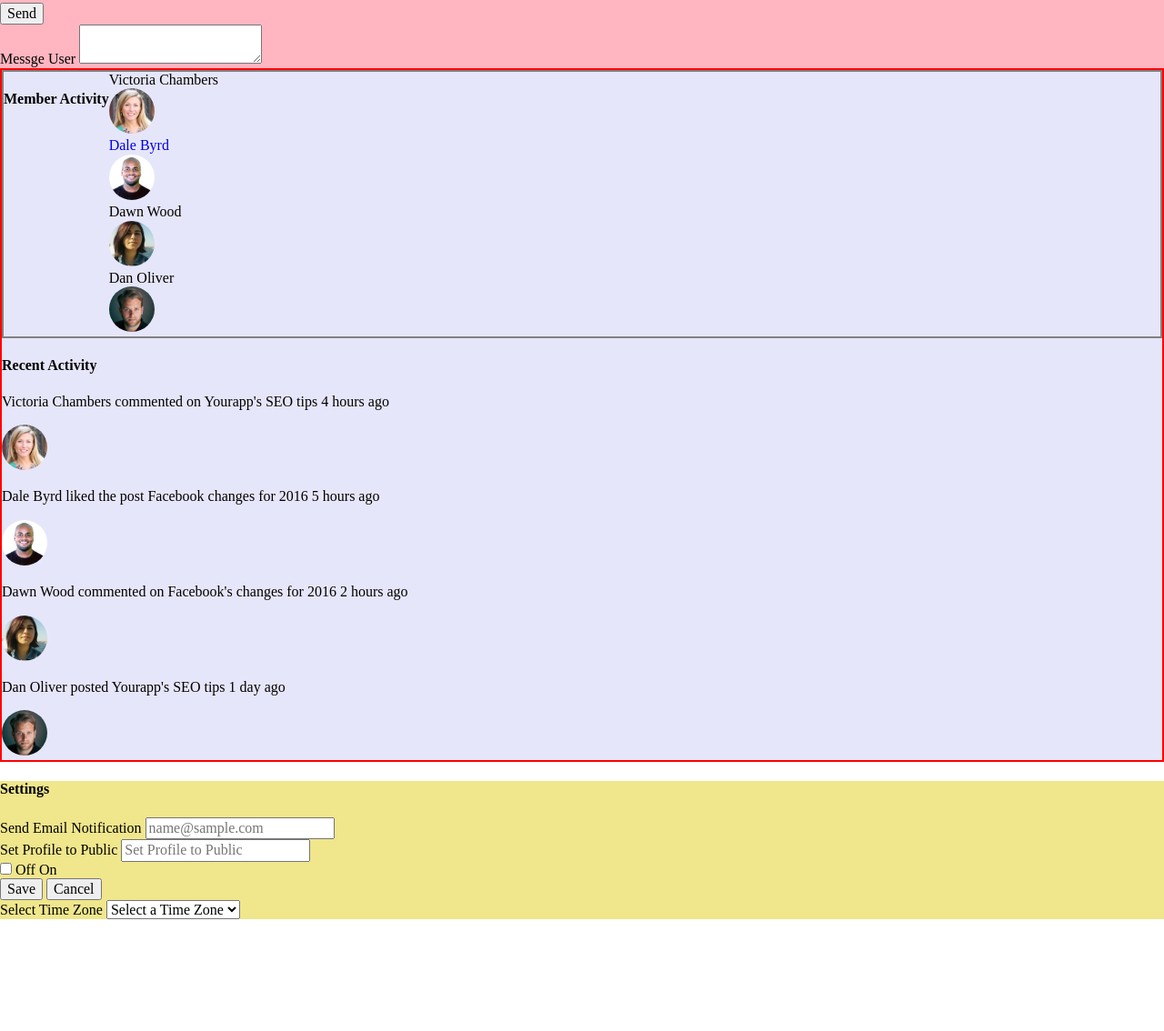
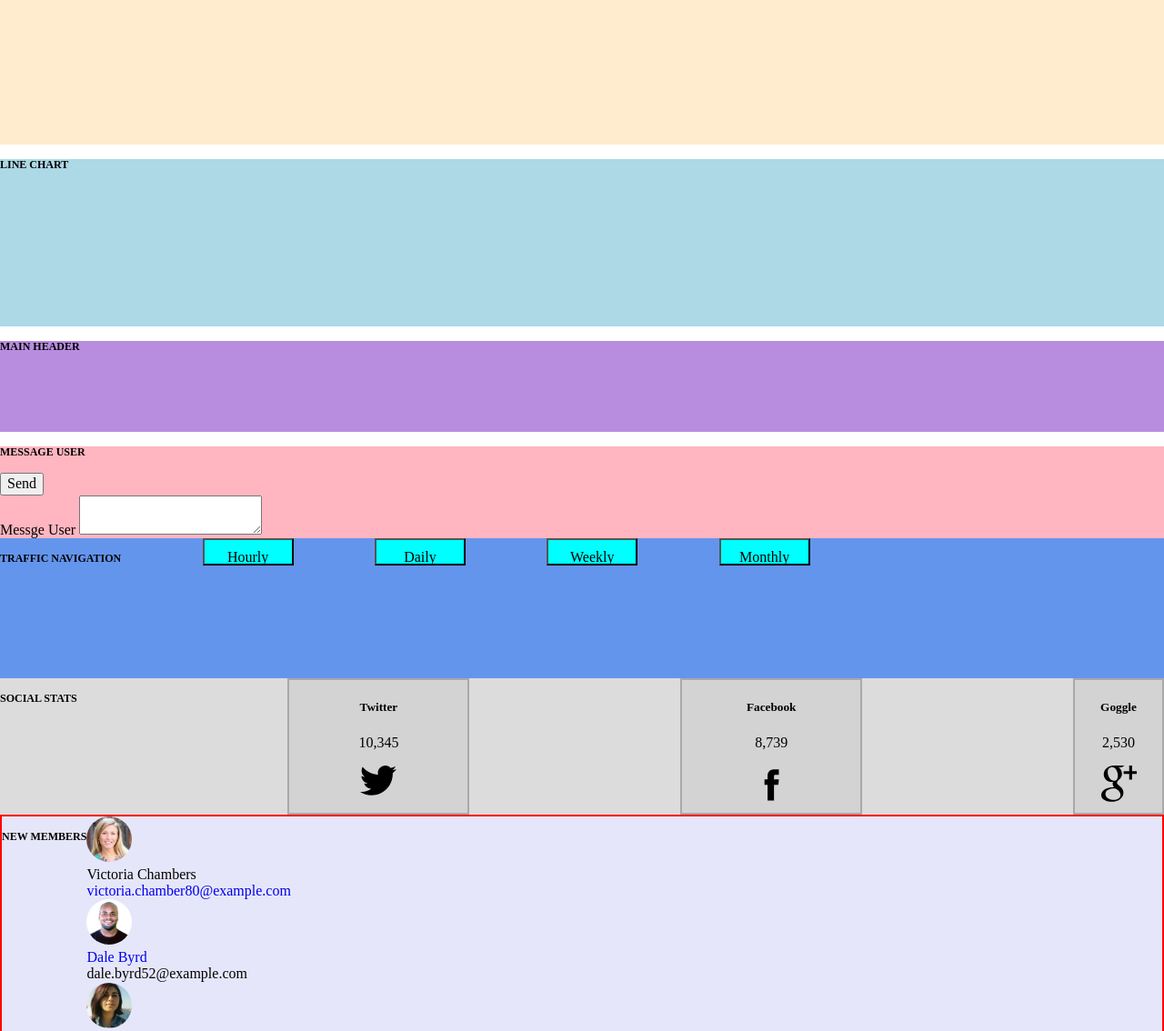
Before and after one commit to ddulaney77/treehouse-project-9, a plain HTML site: page index.html in a window 1280 px wide. Shown: the part 415-1549 px from the top of the page at 91% size. Before the commit the page ends 1426 px from the top, so only its background shows below. Drawn offline with Linux system fonts and the light colour scheme.

Commit message:
added social icons, buttons to traffic chart

```diff
--- a/index.html
+++ b/index.html
@@ -40,16 +40,25 @@
 
 <div class="bar">
     <h4>Bar Chart</h4>
+    <div>
+        <canvas id="myChart"></canvas>
+      </div>
   <!-- js.charts bar chart with data -->
   </div>
 
 <div class="donut">
     <h4>Donut Chart</h4>
+    <div>
+        <canvas id="myChart"></canvas>
+      </div>
 <!-- js.charts donut chart with data -->
 </div>
 
 <div class="line">
     <h4>Line Chart</h4>
+    <div>
+        <canvas id="myChart"></canvas>
+      </div>
 <!-- js.charts line chart with data -->
 </div>
 
@@ -68,25 +77,104 @@
 </div>
 </section>
 
+<section>
+<div class="traffic">
+  <h4>Traffic Navigation</h4>
+    <button class="hour">Hourly</button>
+    <button class="day">Daily</button>
+    <button  class="week">Weekly</button>
+    <button class="month">Monthly</button>
+    <div>
+        <canvas id="myChart"></canvas>
+      </div>
+    </section>
+<section class="stats">
+  <h4>Social Stats</h4>
+  <div class="twit">
+    <h5>Twitter</h5>
+    <p>10,345</p>
+<!-- Generator: Adobe Illustrator 19.1.0, SVG Export Plug-In . SVG Version: 6.00 Build 0)  -->
+<g class="social-icon">
+<svg class="twit-icon"version="1.1" id="Layer_1" xmlns="http://www.w3.org/2000/svg" xmlns:xlink="http://www.w3.org/1999/xlink" height="40px" width="40px"
+	 viewBox="0 0 32 32" style="enable-background:new 0 0 32 32;" xml:space="preserve">
+<path d="M32,3.1c-1.2,0.5-2.4,0.9-3.8,1c1.4-0.8,2.4-2.1,2.9-3.6c-1.3,0.8-2.7,1.3-4.2,1.6C25.8,0.8,24,0,22.2,0
+	c-3.6,0-6.6,2.9-6.6,6.6c0,0.5,0.1,1,0.2,1.5C10.3,7.8,5.5,5.2,2.2,1.2c-0.6,1-0.9,2.1-0.9,3.3c0,2.3,1.2,4.3,2.9,5.5
+	c-1.1,0-2.1-0.3-3-0.8c0,0,0,0.1,0,0.1c0,3.2,2.3,5.8,5.3,6.4c-0.6,0.1-1.1,0.2-1.7,0.2c-0.4,0-0.8,0-1.2-0.1
+	c0.8,2.6,3.3,4.5,6.1,4.6c-2.2,1.8-5.1,2.8-8.2,2.8c-0.5,0-1.1,0-1.6-0.1c2.9,1.9,6.4,3,10.1,3c12.1,0,18.7-10,18.7-18.7
+	c0-0.3,0-0.6,0-0.8C30,5.6,31.1,4.4,32,3.1z"/>
+</svg>
+</g>
+    </svg>
+
+  </div>
+  <div class="face">
+    <h5>Facebook</h5>
+    <p>8,739</p>
+    <g class="social-icon">
+    <svg class="face-icon"enable-background="new 0 0 56.693 56.693" height="40px" id="Layer_1" version="1.1" viewBox="0 0 56.693 56.693" width="40px" xml:space="preserve" xmlns="http://www.w3.org/2000/svg" xmlns:xlink="http://www.w3.org/1999/xlink"><path d="M40.43,21.739h-7.645v-5.014c0-1.883,1.248-2.322,2.127-2.322c0.877,0,5.395,0,5.395,0V6.125l-7.43-0.029  c-8.248,0-10.125,6.174-10.125,10.125v5.518h-4.77v8.53h4.77c0,10.947,0,24.137,0,24.137h10.033c0,0,0-13.32,0-24.137h6.77  L40.43,21.739z"/></svg>
+  </g>
+
+  </div>
+  <div class="goog">
+    <h5>Goggle</h5>
+    <p>2,530</p>
+  <g class="social-icon">
+<!-- Generator: Adobe Illustrator 19.1.0, SVG Export Plug-In . SVG Version: 6.00 Build 0)  -->
+<svg class="goog-icon"version="1.1" id="Layer_1" xmlns="http://www.w3.org/2000/svg" xmlns:xlink="http://www.w3.org/1999/xlink" height="40px" width="40px"
+	 viewBox="0 0 32 32" style="enable-background:new 0 0 32 32;" xml:space="preserve">
+<path d="M17.7,25.7c0-0.3,0-0.5-0.1-0.8c-0.1-0.2-0.1-0.5-0.2-0.7c-0.1-0.2-0.2-0.4-0.3-0.7c-0.2-0.2-0.3-0.4-0.4-0.6
+	c-0.1-0.2-0.3-0.3-0.5-0.6c-0.2-0.2-0.4-0.4-0.5-0.5c-0.1-0.1-0.3-0.3-0.6-0.5c-0.3-0.2-0.5-0.4-0.6-0.4s-0.3-0.2-0.6-0.4
+	c-0.3-0.2-0.5-0.4-0.6-0.4c-0.2,0-0.5,0-1,0c-0.7,0-1.4,0-2,0.1c-0.7,0.1-1.4,0.2-2.1,0.5c-0.7,0.2-1.3,0.5-1.9,0.9s-1,0.8-1.3,1.4
+	c-0.3,0.6-0.5,1.3-0.5,2.1c0,0.9,0.2,1.7,0.7,2.3c0.5,0.7,1.1,1.2,1.8,1.6s1.5,0.7,2.3,0.9s1.6,0.3,2.4,0.3c0.8,0,1.5-0.1,2.2-0.2
+	c0.7-0.2,1.3-0.4,1.9-0.8c0.6-0.3,1.1-0.8,1.4-1.4C17.5,27.2,17.7,26.5,17.7,25.7z M15.4,9.1c0-0.8-0.1-1.6-0.3-2.5
+	c-0.2-0.9-0.5-1.7-0.9-2.5c-0.4-0.8-0.9-1.5-1.6-2c-0.7-0.5-1.5-0.8-2.3-0.8c-1.2,0-2.1,0.4-2.8,1.3c-0.7,0.9-1,1.9-1,3.2
+	c0,0.6,0.1,1.2,0.2,1.9c0.1,0.7,0.4,1.3,0.7,2c0.3,0.7,0.7,1.3,1.1,1.8c0.4,0.5,0.9,1,1.5,1.3c0.6,0.3,1.2,0.5,1.9,0.5
+	c1.2,0,2.1-0.4,2.7-1.2C15.1,11.4,15.4,10.4,15.4,9.1z M12.9,0h8.4l-2.6,1.5h-2.6c0.9,0.6,1.6,1.4,2.1,2.4s0.8,2.1,0.8,3.2
+	c0,0.9-0.1,1.8-0.4,2.5c-0.3,0.7-0.7,1.3-1.1,1.8c-0.4,0.4-0.8,0.9-1.3,1.2c-0.4,0.4-0.8,0.8-1.1,1.2c-0.3,0.4-0.4,0.8-0.4,1.3
+	c0,0.3,0.1,0.7,0.3,1c0.2,0.3,0.5,0.6,0.8,0.9c0.3,0.3,0.7,0.6,1.1,0.9c0.4,0.3,0.8,0.7,1.2,1.1c0.4,0.4,0.8,0.8,1.1,1.3
+	c0.3,0.5,0.6,1,0.8,1.6c0.2,0.6,0.3,1.3,0.3,2c0,2.1-0.9,3.9-2.7,5.4c-1.9,1.7-4.6,2.5-8.1,2.5c-0.8,0-1.5-0.1-2.3-0.2
+	c-0.8-0.1-1.6-0.3-2.3-0.6c-0.8-0.3-1.5-0.7-2.1-1.1c-0.6-0.4-1.1-1-1.5-1.7C1,27.6,0.8,26.9,0.8,26c0-0.8,0.2-1.6,0.7-2.6
+	c0.4-0.8,1-1.5,1.8-2.1c0.8-0.6,1.8-1.1,2.8-1.4c1-0.3,2-0.5,3-0.7c0.9-0.1,1.9-0.2,2.9-0.3c-0.8-1.1-1.2-2-1.2-2.9
+	c0-0.2,0-0.3,0-0.5c0-0.1,0.1-0.3,0.1-0.4c0-0.1,0.1-0.2,0.2-0.4c0.1-0.2,0.1-0.3,0.1-0.4c-0.5,0.1-1,0.1-1.3,0.1
+	c-1.9,0-3.5-0.6-4.9-1.9c-1.4-1.3-2-2.8-2-4.7c0-1.8,0.6-3.4,1.8-4.8C6,1.7,7.5,0.8,9.3,0.4C10.5,0.1,11.7,0,12.9,0z M32.8,4.9v2.5
+	h-4.9v4.9h-2.5V7.4h-4.9V4.9h4.9V0h2.5v4.9H32.8z"/>
+</svg>
+</g>
+
+  </div>
+</section>
 
 <section class="member-activity">
+  <div class='container'>
+      <h4>New Members</h4>
+  <ul class="mem-list">
+ <img src="images/victoria.jpg" alt="image of Victoria">
 
-  <div class='container'>
-      <h4>Member Activity</h4>
-  <ul class="mem-list">
         <li>Victoria Chambers</li>
-        <img src="images/victoria.jpg" alt="image of Victoria">
-        <a href="mailto:victoria.chamber80@example.com">
+        <li>
+        <a href="mailto:victoria.chamber80@example.com">victoria.chamber80@example.com
+        </li>
+
+  <img src="images/dale.jpg" alt="image of Dale">
         <li>Dale Byrd</li>
-        <img src="images/dale.jpg" alt="image of Dale">
+        <li>
           <a href="mailto:dale.byrd52@example.com"></a>
+        </li>
+        <li>dale.byrd52@example.com</li>
+
+  <img src="images/dawn.jpg" alt="image of Dawn">
         <li>Dawn Wood</li>
-        <img src="images/dawn.jpg" alt="image of Dawn">
+        <li>
           <a href="mailto:dawn.wood16@example.com"></a>
+        </li>
+        <li>dawn.wood16@example.com</li>
+
+  <img src="images/dan.jpg" alt="image of Dan">
         <li>Dan Oliver</li>
-        <img src="images/dan.jpg" alt="image of Dan">
+        <li>
           <a href="mailto:dan.oliver82@example.com"></a>
         </li>
+        <li>dan.oliver82@example.com</li>
   </ul>
   </div>
 
@@ -136,25 +224,8 @@
     </div>
 </section>
 
-<section class="stats">
-  <h3>Social Stats</h3>
-  <div class="twit">
-    <h4>Twitter</h4>
-  </div>
-  <div class="face">
-    <h4>Facebook</h4>
-  </div>
-  <div class="goog">
-    <h4>Goggle</h4>
-  </div>
-</section>
 
-    <div class="traffic">
-      <h4>Traffic Navigation</h4>
-        <button>Hourly</button>
-        <button>Daily</button>
-        <button>Weekly</button>
-        <button>Monthly</button>
+
 <!-- has hourly, daily,weekly,monthly data updates -->
 <!-- charts.js traffic data -->
     </div>
@@ -163,9 +234,7 @@
 
   <script src="js/app.js"></script>
 
-  <div>
-  <canvas id="myChart"></canvas>
-</div>
+
 
 
 
--- a/scss/base/_base.scss
+++ b/scss/base/_base.scss
@@ -14,3 +14,8 @@ ul {
 a {
   text-decoration: none;
 }
+
+h4 {
+  font-size: 12px;
+  text-transform: uppercase;
+}
--- a/scss/components/_bar-chart.scss
+++ b/scss/components/_bar-chart.scss
@@ -6,5 +6,6 @@
 // Style the charts to match the overall style of the dashboard.
 // You will need to make up this data -- you can see the mockup for sample dat
 .bar{
+
   background-color: rgb(219, 177, 201);
 }
--- a/scss/components/_main-header.scss
+++ b/scss/components/_main-header.scss
@@ -5,5 +5,7 @@
 
 // Header with app name, notification icon badge and profile avatar and name.
 .main{
+  height:100px;
+  width:100%;
   background-color: rgb(184, 141, 224);
 }
--- a/scss/components/_navigation.scss
+++ b/scss/components/_navigation.scss
@@ -1,5 +1,7 @@
 
 // SVG icon based navigation with the following links: Dashboard, Members, Visits, and Settings. NOTE: You only have to build out the main dashboard page, not any of the other pages.
 .nav {
+  height:100%;
+  width:50px;
   background-color: aquamarine;
 }
--- a/scss/components/_new-members.scss
+++ b/scss/components/_new-members.scss
@@ -6,7 +6,7 @@
 }
  .container {
   display:flex;
-  border: 2px grey solid;
+  border-bottom: 2px grey solid;
 }
 
 .member-activity{
--- a/scss/components/_social-stats.scss
+++ b/scss/components/_social-stats.scss
@@ -4,18 +4,30 @@
 // Style the social information to match the corresponding social network.
 // Style to match the overall look and feel of the dashboard.
 .stats{
-  background-color: rgb(39, 218, 39);
+  display:flex;
+  flex-direction: row;
+  justify-content: space-between;
+  background-color: gainsboro;
 }
 .twit{
-  height: 100px;
-  width:100px;
-  background-color: rgb(16, 7, 58);
+  text-align: center;
+  height: 150px;
+  width:200px;
+  background-color: lightgrey;
+  border:2px darkgrey solid;
 }
+
 .face{
-  background-color: rgb(96, 96, 187);
+  text-align: center;
+  height:150px;
+  width:200px;
+  background-color:lightgrey;
+  border:2px darkgrey solid;
 }
 .goog{
-  height: 300px;
-  width:800px;
-  background-color: greenyellow;
+  text-align: center;
+  height: 150px;
+  width:100px;
+  background-color: lightgrey;
+  border:2px darkgrey solid;
 }
--- a/scss/components/_traffic-navigation.scss
+++ b/scss/components/_traffic-navigation.scss
@@ -1,5 +1,38 @@
 // Traffic chart widget
 // Create a navigation similar to the one in the mockup to display different data when the Hourly, Daily, Weekly and Monthly button is selected. Add functionality to the Hourly, Daily, Weekly and Monthly buttons so that a different line chart is displayed on click.
 .traffic{
+  display:flex;
+  justify-content: space-between;
+  align-items:flex-start;
+  text-align: center;
+  margin:0 auto;
+  padding:0;
   background-color: cornflowerblue;
 }
+.hour,
+.day,
+.week,
+.day,
+.month
+ {
+  height:30px;
+  width:100px;
+  padding:10px;
+  text-align: center;
+  background-color: aqua;
+}
+.hour:hover{
+  background-color: lavender;
+}
+.day:hover{
+  background-color: lavender;
+}
+.week:hover{
+  background-color: lavender;
+}
+.day:hover{
+  background-color: lavender;
+}
+.month:hover {
+  background-color: lavender;
+}
```
Also changed, not shown: css/styles.css, 1 other file. Lines whose indentation alone changed are shown as unchanged.
